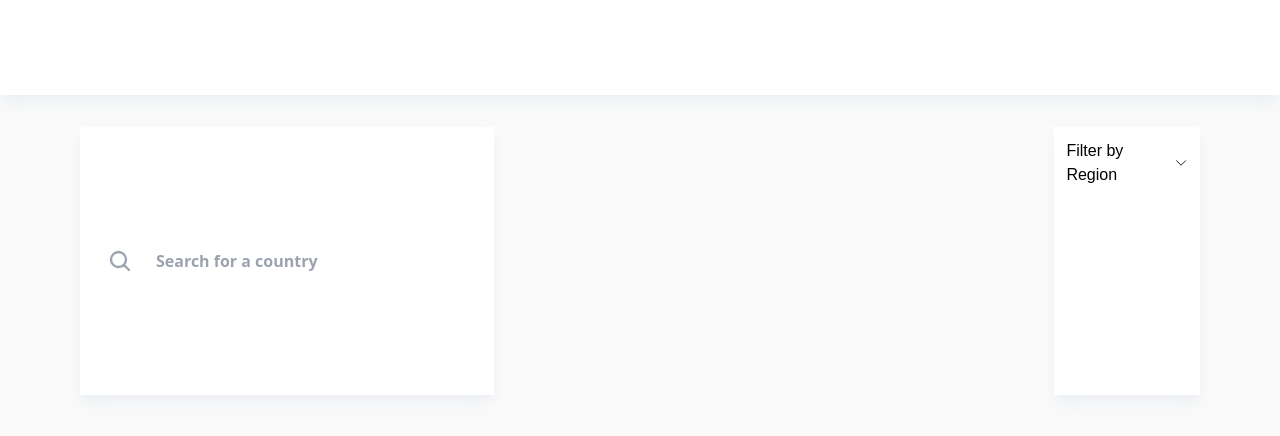
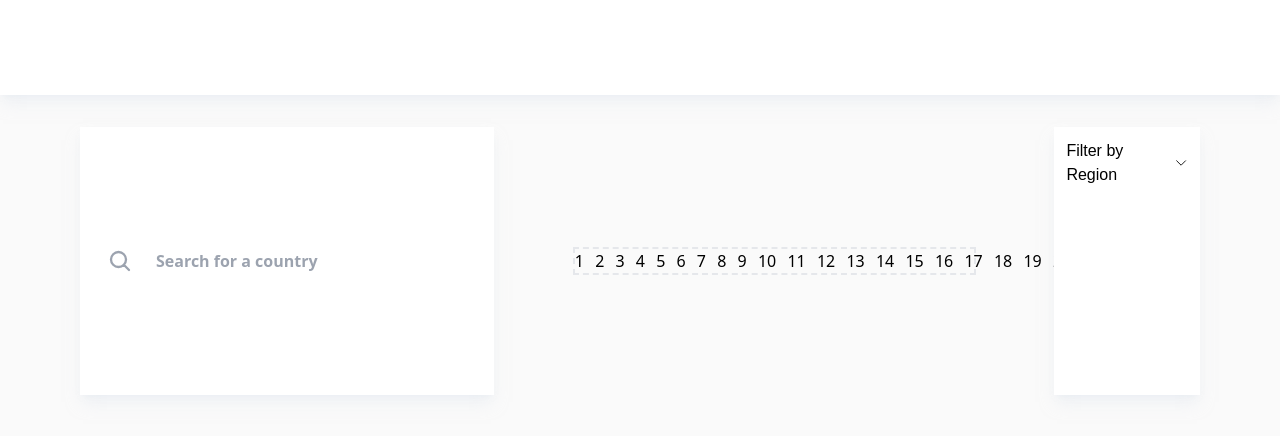
Before and after one commit to Sye-5pace/Rest_Country-API, a website built with Vite: page index.html in a window 1280 px wide. Shown: the part 164-600 px from the top of the page. Built offline with nearby package versions, Linux system fonts and the light colour scheme; no server answers.

Commit message:
Pagination UI and Functionality in-progress

```diff
--- a/index.html
+++ b/index.html
@@ -33,6 +33,28 @@
         </label>
         <input id="search" type="text" placeholder="Search for a country" class="focus:outline-none w-[18rem] "/>
       </div>
+      <div class="text-[#000] children:cursor flex flex-row w-[36%] items-center self-center gap-[0.7rem] border-2 border-dashed children:list-none">
+        <li data-index="1">1</li>
+        <li data-index="2">2</li>
+        <li data-index="3">3</li>
+        <li data-index="4">4</li>
+        <li data-index="5">5</li>
+        <li data-index="6">6</li>
+        <li data-index="7">7</li>
+        <li data-index="8">8</li>
+        <li data-index="9">9</li>
+        <li data-index="10">10</li>
+        <li data-index="11">11</li>
+        <li data-index="12">12</li>
+        <li data-index="13">13</li>
+        <li data-index="14">14</li>
+        <li data-index="15">15</li>
+        <li data-index="16">16</li>
+        <li data-index="17">17</li>
+        <li data-index="18">18</li>
+        <li data-index="19">19</li>
+        <li data-index="20">20</li>
+      </div>
       <div  id="filter-container" class="bg-white flex flex-col justify-between items-center font-normal font-geologica w-[13%] p-3 shadow-lg shadow-slate-200/50">
         <div id="filter-handler" class="flex flex-row items-center gap-2 cursor-pointer my-atuo">
           Filter by Region
```
Also changed, not shown: dist/output.css.
